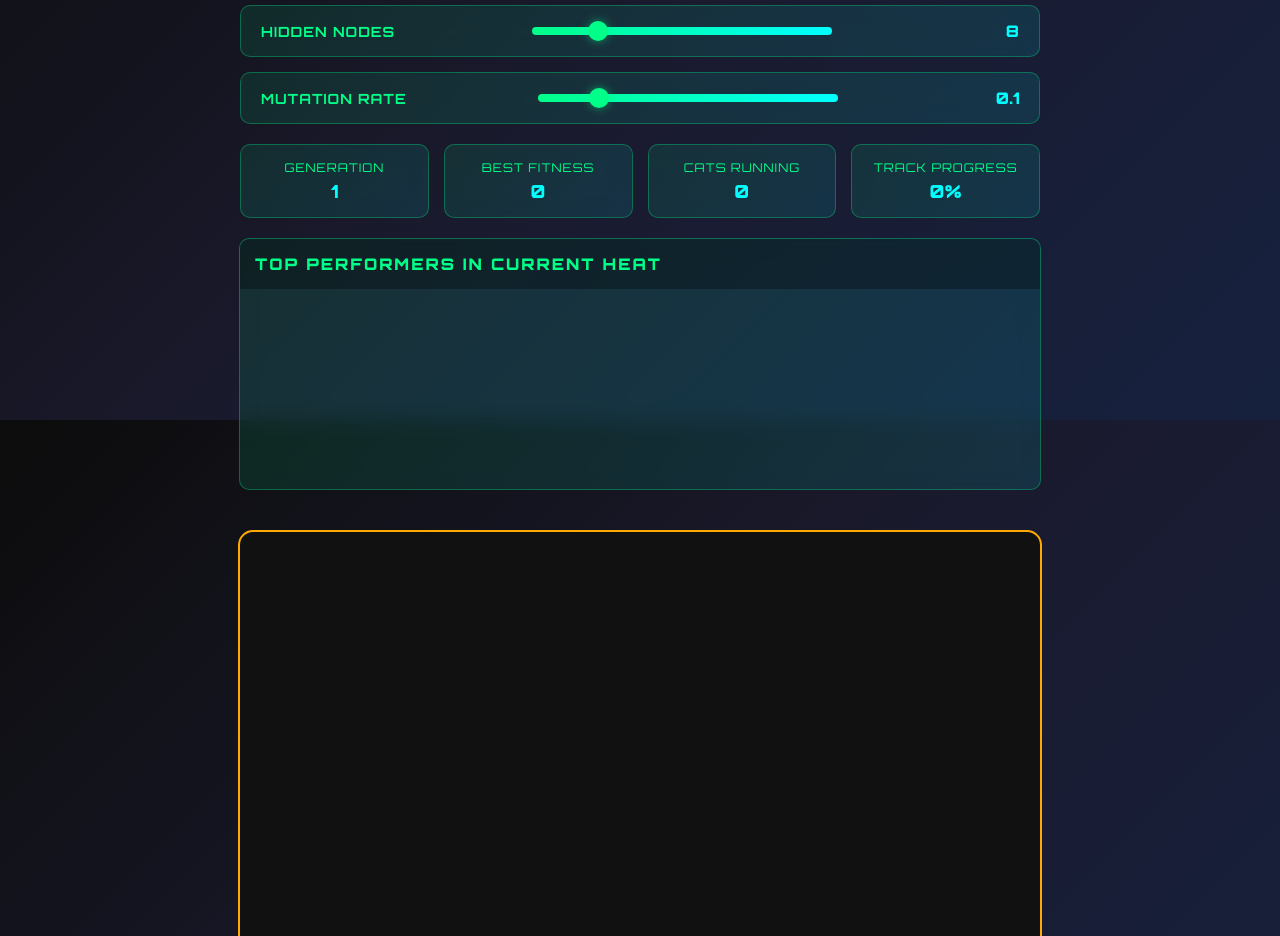
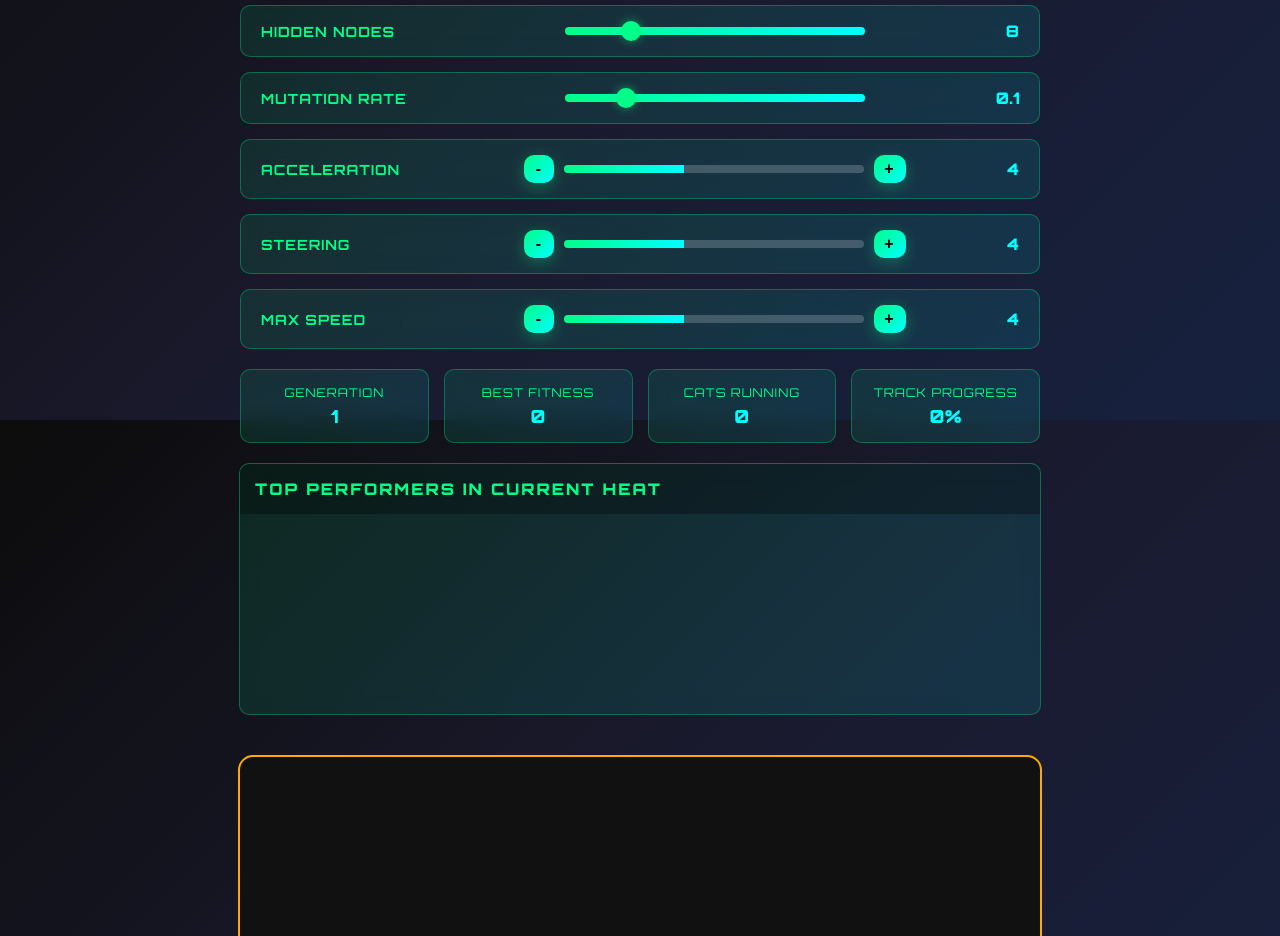
Before and after one commit to seutje/zoomies, a website: page index.html in a window 1280 px wide. Shown: the part 1180-2116 px from the top of the page. Drawn offline with Linux system fonts and the light colour scheme.

Commit message:
Add attribute allocation controls (#37)
* Add attribute allocation controls

* Wrap attribute controls

* Make attribute bars fixed width.

* Fixed width labels.

```diff
--- a/assets/css/styles.css
+++ b/assets/css/styles.css
@@ -61,6 +61,7 @@ label {
     color: #00ff88;
     text-transform: uppercase;
     letter-spacing: 1px;
+    width: 200px;
 }
 
 input[type="range"] {
@@ -337,3 +338,28 @@ button:active {
     padding: 10px;
     font-family: monospace;
 }
+.attribute-container {
+    display: flex;
+    align-items: center;
+}
+
+.attribute-bar {
+    flex: 1;
+    height: 8px;
+    background: rgba(255, 255, 255, 0.2);
+    border-radius: 5px;
+    margin: 0 10px;
+    overflow: hidden;
+    width: 300px;
+}
+
+.attribute-bar-fill {
+    height: 100%;
+    background: linear-gradient(to right, #00ff88, #00ffff);
+    width: 40%;
+}
+
+.attr-btn {
+    padding: 5px 10px;
+    min-width: 30px;
+}
--- a/assets/js/game.js
+++ b/assets/js/game.js
@@ -26,6 +26,18 @@ const catsRunningEl = document.getElementById('catsRunning');
 const leaderboardList = document.getElementById('leaderboardList');
 const trackSelect = document.getElementById('trackSelect');
 const titleScreen = document.getElementById('titleScreen');
+const accelMinus = document.getElementById('accelMinus');
+const accelPlus = document.getElementById('accelPlus');
+const accelBar = document.getElementById('accelBar');
+const accelValue = document.getElementById('accelValue');
+const steerMinus = document.getElementById('steerMinus');
+const steerPlus = document.getElementById('steerPlus');
+const steerBar = document.getElementById('steerBar');
+const steerValue = document.getElementById('steerValue');
+const speedMinus = document.getElementById('speedMinus');
+const speedPlus = document.getElementById('speedPlus');
+const speedBar = document.getElementById('speedBar');
+const speedAttribValue = document.getElementById('speedAttribValue');
 
 // Game parameters
 let populationSize = 50;
@@ -48,6 +60,39 @@ let outerBounds = { x: 50, y: 50, width: 700, height: 700, radius: 50 };
 let innerBounds = { x: 150, y: 150, width: 500, height: 500, radius: 50 };
 let isRunning = false;
 let started = false;
+const TOTAL_POINTS = 12;
+const MAX_ATTR_POINTS = 10;
+const attributePoints = {
+    acceleration: 4,
+    steering: 4,
+    speed: 4
+};
+
+function totalAttr() {
+    return attributePoints.acceleration + attributePoints.steering + attributePoints.speed;
+}
+
+function updateAttributeUI() {
+    if (accelBar) accelBar.style.width = `${attributePoints.acceleration * 10}%`;
+    if (accelValue) accelValue.textContent = attributePoints.acceleration;
+    if (steerBar) steerBar.style.width = `${attributePoints.steering * 10}%`;
+    if (steerValue) steerValue.textContent = attributePoints.steering;
+    if (speedBar) speedBar.style.width = `${attributePoints.speed * 10}%`;
+    if (speedAttribValue) speedAttribValue.textContent = attributePoints.speed;
+}
+
+updateAttributeUI();
+
+function changeAttribute(attr, delta) {
+    const newValue = attributePoints[attr] + delta;
+    if (newValue < 0 || newValue > MAX_ATTR_POINTS) return;
+    attributePoints[attr] = newValue;
+    if (totalAttr() > TOTAL_POINTS) {
+        attributePoints[attr] -= delta;
+        return;
+    }
+    updateAttributeUI();
+}
 
 // Cat class
 class Cat {
@@ -64,10 +109,10 @@ class Cat {
             this.angle = Math.PI / 2; // fallback
         }
         this.speed = 0;
-        this.maxSpeed = 5;
-        this.acceleration = 0.2;
+        this.maxSpeed = attributePoints.speed * 1.25;
+        this.acceleration = attributePoints.acceleration * 0.05;
         this.friction = 0.05;
-        this.turnSpeed = 0.03;
+        this.turnSpeed = attributePoints.steering * 0.0075;
         this.fitness = 0;
         this.dead = false;
         this.finished = false;
@@ -878,6 +923,13 @@ mutationSlider.addEventListener('input', () => {
     mutationValue.textContent = mutationRate.toFixed(2);
 });
 
+if (accelPlus) accelPlus.addEventListener('click', () => changeAttribute('acceleration', 1));
+if (accelMinus) accelMinus.addEventListener('click', () => changeAttribute('acceleration', -1));
+if (steerPlus) steerPlus.addEventListener('click', () => changeAttribute('steering', 1));
+if (steerMinus) steerMinus.addEventListener('click', () => changeAttribute('steering', -1));
+if (speedPlus) speedPlus.addEventListener('click', () => changeAttribute('speed', 1));
+if (speedMinus) speedMinus.addEventListener('click', () => changeAttribute('speed', -1));
+
 nextGenBtn.addEventListener('click', () => {
     nextGeneration();
 });
--- a/index.html
+++ b/index.html
@@ -54,6 +54,33 @@
                 <input type="range" id="mutationSlider" min="0.01" max="0.5" value="0.1" step="0.01">
                 <span id="mutationValue" class="value-display">0.1</span>
             </div>
+            <div class="control-group">
+                <label>Acceleration</label>
+                <div class="attribute-container">
+                <button id="accelMinus" class="attr-btn">-</button>
+                <div class="attribute-bar"><div id="accelBar" class="attribute-bar-fill"></div></div>
+                <button id="accelPlus" class="attr-btn">+</button>
+                </div>
+                <span id="accelValue" class="value-display">4</span>
+            </div>
+            <div class="control-group">
+                <label>Steering</label>
+                <div class="attribute-container">
+                <button id="steerMinus" class="attr-btn">-</button>
+                <div class="attribute-bar"><div id="steerBar" class="attribute-bar-fill"></div></div>
+                <button id="steerPlus" class="attr-btn">+</button>
+                </div>
+                <span id="steerValue" class="value-display">4</span>
+            </div>
+            <div class="control-group">
+                <label>Max Speed</label>
+                <div class="attribute-container">
+                <button id="speedMinus" class="attr-btn">-</button>
+                <div class="attribute-bar"><div id="speedBar" class="attribute-bar-fill"></div></div>
+                <button id="speedPlus" class="attr-btn">+</button>
+                </div>
+                <span id="speedAttribValue" class="value-display">4</span>
+            </div>
         </div>
         <div id="stats">
             <div class="stat-box">
```
